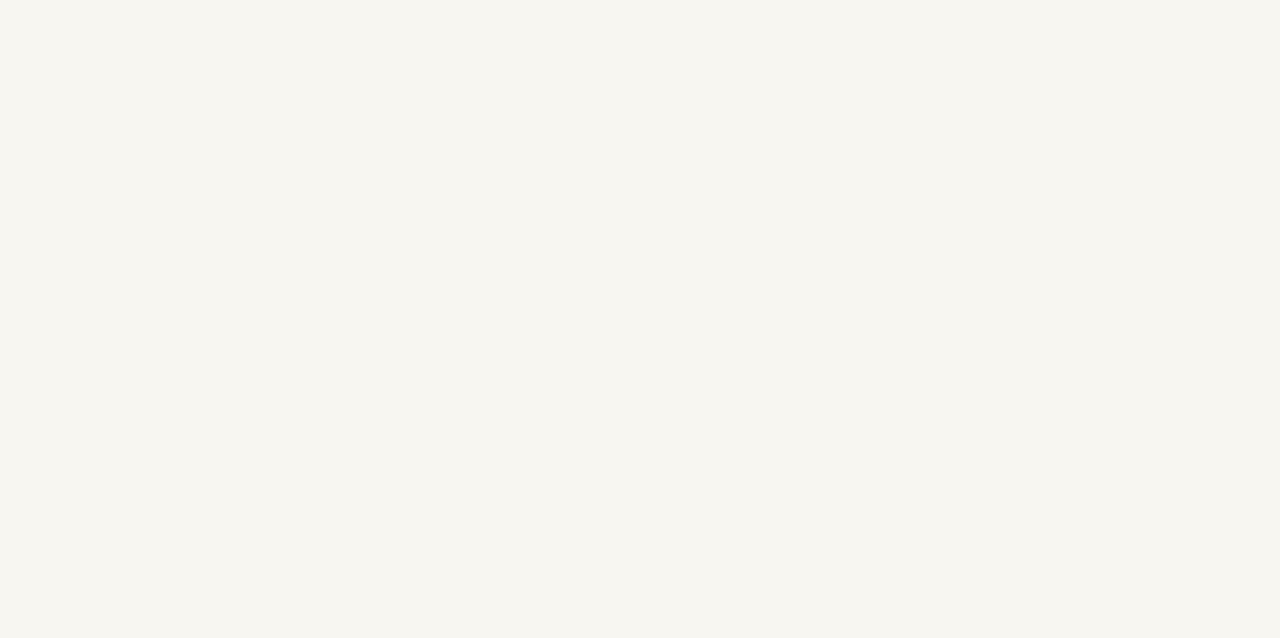
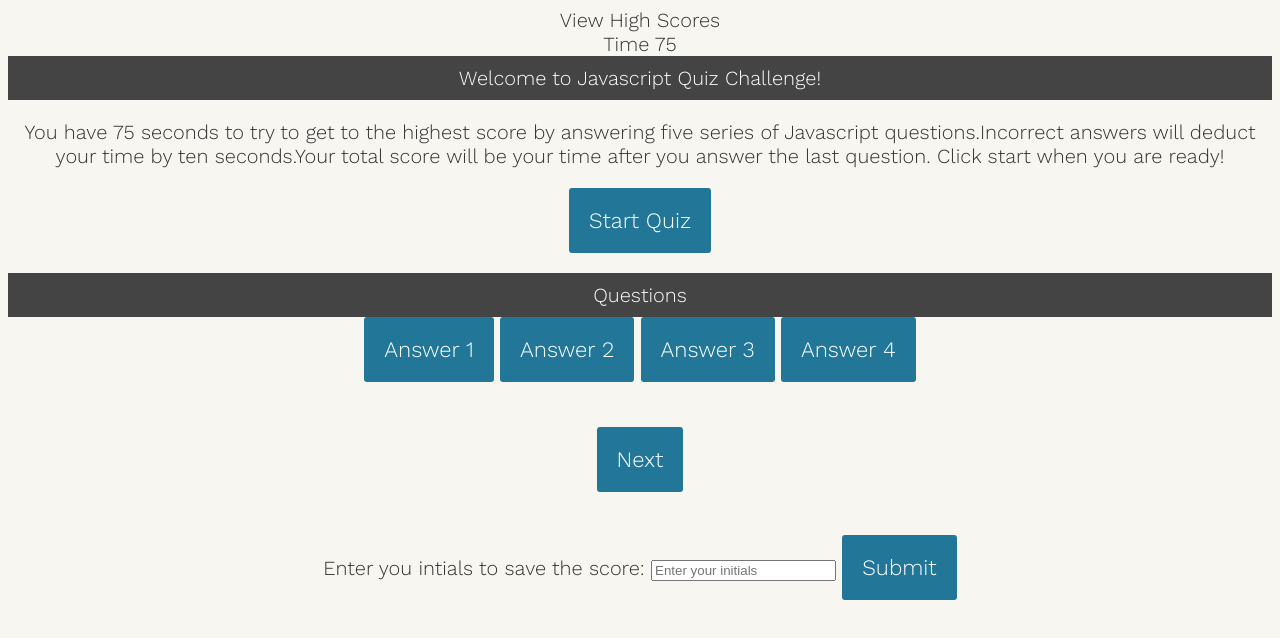
Before and after one commit to lissygonz/code-quiz, a plain HTML site: page index.html in a window 1280 px wide. Drawn offline with nearby package versions, Linux system fonts and the light colour scheme.

Commit message:
updated to save score and initals

```diff
--- a/index.html
+++ b/index.html
@@ -8,5 +8,50 @@
 <link rel="stylesheet" href="./assets/style.css" />
 </head>
 
+<body>
+    <header>
+        <div class="scores">
+            <a id="'highscores-link">View High Scores</a>
+        </div>
+        <div id="timer" class="timer">Time 75</div>
+    </header>
+    <section id="start-container" class="start-quiz">
+        <h1> Welcome to Javascript Quiz Challenge!</h1>
+        <p>
+            You have 75 seconds to try to get to the highest score by answering five
+            series of Javascript questions.Incorrect answers will deduct
+            your time by ten seconds.Your total score will be your time after
+            you answer the last question. Click start when you are ready!
+        </p>
+        <div class="controls">
+            <button id="start-btn" class="start-btn"> Start Quiz</button>
+        </div>
+    </section>
+
+    <section id="question-container" class="hide">
+        <h1 id="question"> Questions</h1>
+        <div id="amswer-buttons" class="btn-grid">
+            <button class="btn">Answer 1</button>
+            <button class="btn">Answer 2</button>
+            <button class="btn">Answer 3</button>
+            <button class="btn">Answer 4</button>
+        </div>
+        <h2 id="check-answer" class="correct-wrong hide"></h2>
+        <div class="controls">
+            <button id="next-btn" class="next-btn hide">Next</button>
+        </div>
+    </section>
+
+    <section id="score-container" class="hide">
+    <form id="submit-form">
+        <h3 id="your-score"></h3>
+        <label id="initals-label"> Enter you intials to save the score:</label>
+        <input type="text" id="intials-field" maxlength="3" placeholder="Enter your initials" />
+        <button id="submit-btn"> Submit</button>
+    </form>
+    </section>
+
+
+
 </body>
 </html>
```
Also changed, not shown: 1 other file.
